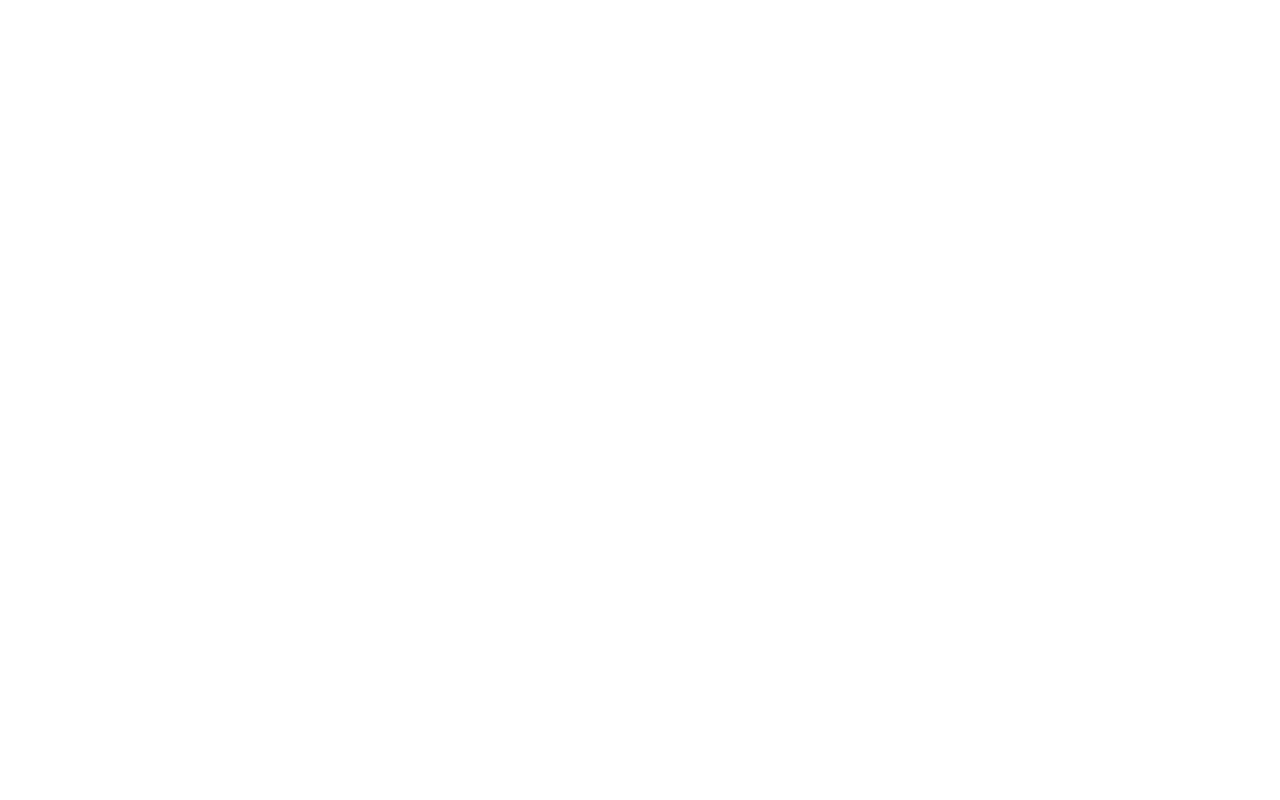
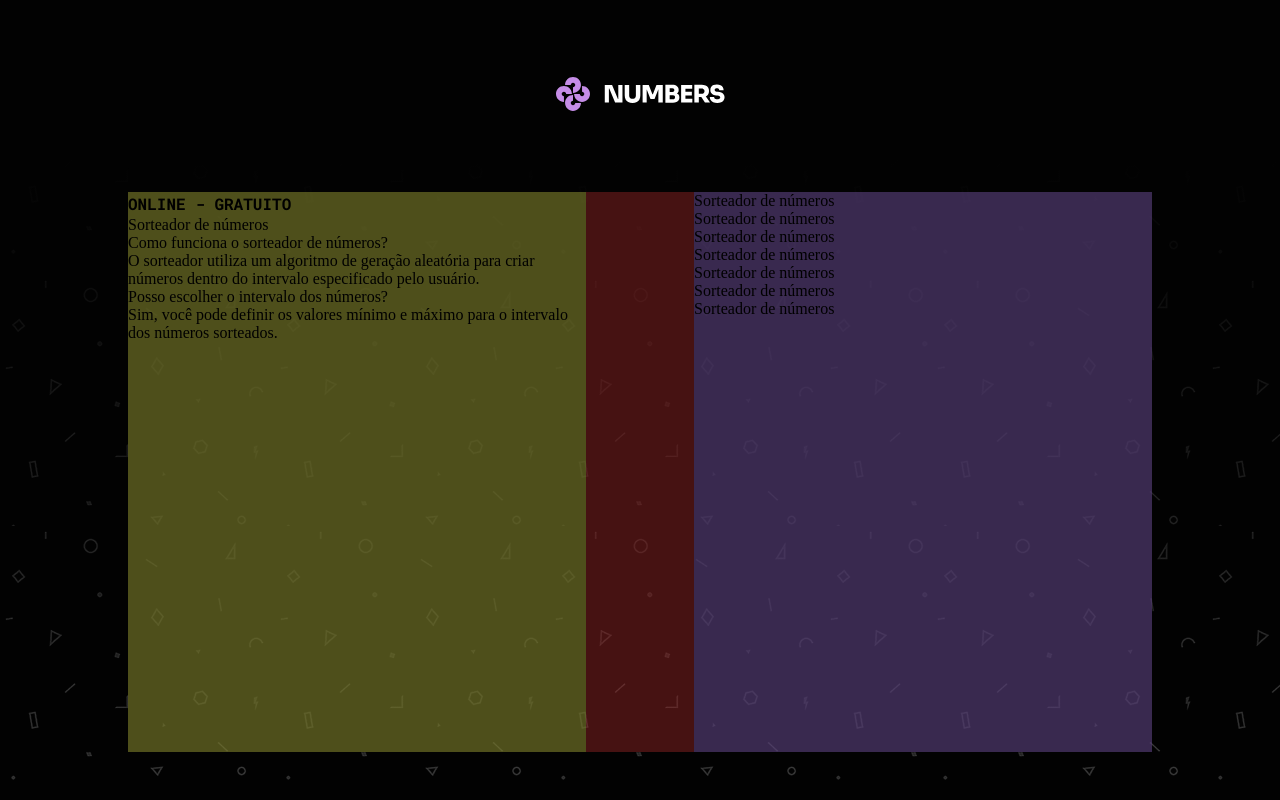
Before and after one commit to Renan-Maestre/SorteadorDeNumeros-RocketSeat, a plain HTML site: page index.html in a window 1280 px wide. Drawn offline with Linux system fonts and the light colour scheme.

Commit message:
feat: configuração incial de flex e disposição dos conteudos na pagina e incio dos textos de content

```diff
--- a/css/global.css
+++ b/css/global.css
@@ -141,3 +141,41 @@
   line-height: var(--lh-text);
   font-weight: var(--fw-bold);
 }
+
+.container {
+    --max-width: 1080px;
+    --horizontal-padding: 8rem; /* Nova variável para os 8rem */
+
+
+
+    /* 2. Ajusta a largura para incluir a borda (padding) no cálculo */
+    /* Explicação da width:
+       - min( ... ) garante que a largura seja no máximo a --max-width.
+       - 100% - (var(--horizontal-padding) * 2) garante que o container sempre tenha
+         8rem de respiro em telas menores que a --max-width, evitando o scroll horizontal.
+    */
+    width: min(var(--max-width), calc(100% - (var(--horizontal-padding) * 2)));
+
+    /* 3. Mantém a centralização */
+    margin-inline: auto;
+}
+
+body {
+  background-color: var(--background-primary);
+  background-image: linear-gradient(to top, transparent 0%, var(--background-primary) 80%),
+                    url(/assets/img/background.png);
+  background-attachment: fixed;
+
+  display: flex;
+  flex-direction: column;
+
+}
+main{
+  flex-grow: 1;
+  overflow-y: auto;
+  display: flex;
+  gap: 6.75rem;
+
+  height: 70vh;
+  background-color: rgba(165, 42, 42, 0.419);
+}
--- /dev/null
+++ b/css/header.css
@@ -0,0 +1,7 @@
+header{
+
+  height: 12em;
+  display: flex;
+  align-items: center;
+  justify-content: center;
+}
--- a/css/index.css
+++ b/css/index.css
@@ -1 +1,4 @@
 @import url(global.css);
+@import url(header.css);
+@import url(section-content.css);
+@import url(section-form.css);
--- /dev/null
+++ b/css/section-content.css
@@ -0,0 +1,8 @@
+#content{
+  flex: 1;
+  background-color: rgba(91, 165, 42, 0.419);
+
+  & span{
+    color: var(--gradient-content);
+  }
+}
--- /dev/null
+++ b/css/section-form.css
@@ -0,0 +1,4 @@
+#form{
+  flex: 1;
+  background-color: rgba(42, 75, 165, 0.419);
+}
--- a/index.html
+++ b/index.html
@@ -21,6 +21,34 @@
 </head>
 
 <body>
+  <header>
+    <a href="#"><img src="assets/svg/logo.svg" alt="Logo Numbers"></a>
+  </header>
+
+  <main class="container">
+    <section id="content">
+      <span class="roboto-mono-overline">Online - gratuito</span>
+      <h1>Sorteador de números</h1>
+      <div>
+        <p>Como funciona o sorteador de números?</p>
+        <p>O sorteador utiliza um algoritmo de geração aleatória para criar números dentro do intervalo especificado pelo usuário.</p>
+      </div>
+      <div>
+        <p>Posso escolher o intervalo dos números?</p>
+        <p>Sim, você pode definir os valores mínimo e máximo para o intervalo dos números sorteados.</p>
+      </div>
+    </section>
+    <section id="form">
+        <h1>Sorteador de números</h1>
+      <h1>Sorteador de números</h1>
+      <h1>Sorteador de números</h1>
+      <h1>Sorteador de números</h1>
+      <h1>Sorteador de números</h1>
+      <h1>Sorteador de números</h1>
+      <h1>Sorteador de números</h1>
+    </section>
+  </main>
+
 
   <script src="app.js"></script>
 </body>
```
Also changed, not shown: assets/svg/logo.svg (added).
